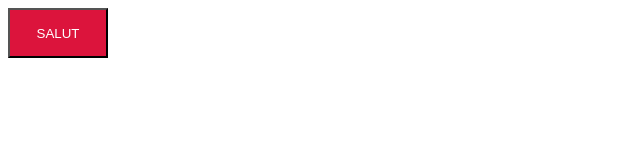
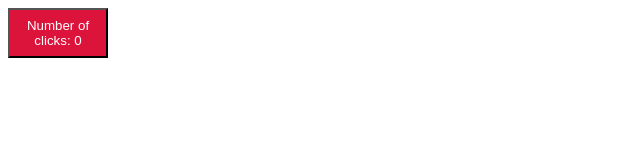
Before and after one commit to mgandore/introduction-to-angular, an Angular app in the folder tasks/: page / in a window 1280 px wide. Shown: the top 160 px of the page, without its empty margins (0-640 px from the left). Built offline with nearby package versions, Linux system fonts and the light colour scheme.

Commit message:
Add second task, change angular.json
Disabled cache

```diff
--- a/tasks/angular.json
+++ b/tasks/angular.json
@@ -1,6 +1,11 @@
 {
 	"$schema": "./node_modules/@angular/cli/lib/config/schema.json",
 	"version": 1,
+	"cli": {
+		"cache": {
+			"enabled": false
+		}
+	},
 	"newProjectRoot": "projects",
 	"projects": {
 		"tasks": {
--- a/tasks/src/app/custom-button/custom-button.component.html
+++ b/tasks/src/app/custom-button/custom-button.component.html
@@ -1 +1 @@
-<button>SALUT</button>
+<button (click)="increment()">Number of clicks: {{numOfClicks}}</button>
--- a/tasks/src/app/custom-button/custom-button.component.ts
+++ b/tasks/src/app/custom-button/custom-button.component.ts
@@ -7,7 +7,13 @@ import { Component, OnInit } from '@angular/core';
 })
 export class CustomButtonComponent implements OnInit {
 
+	public numOfClicks = 0;
+
 	public constructor() { }
+
+	public increment() {
+		this.numOfClicks++;
+	}
 
 	public ngOnInit(): void {
 	}
```
